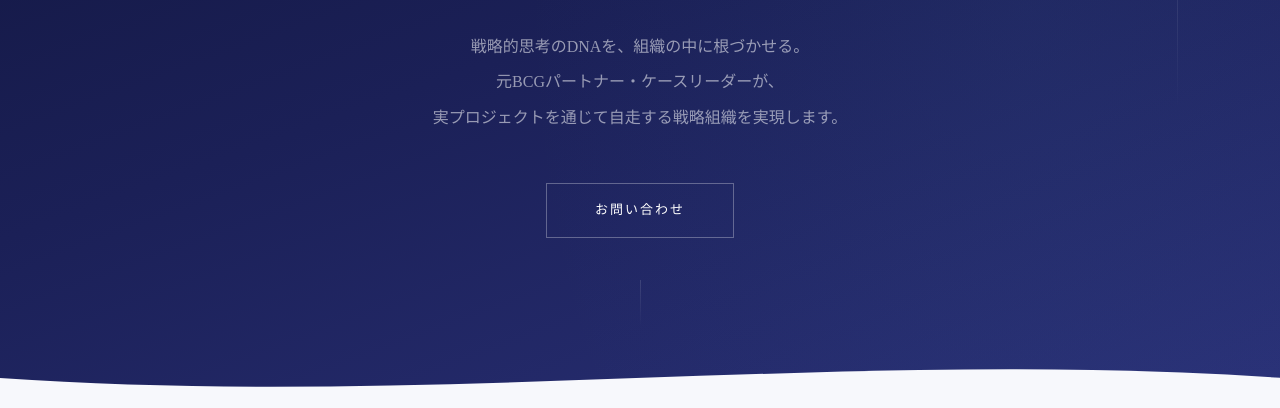
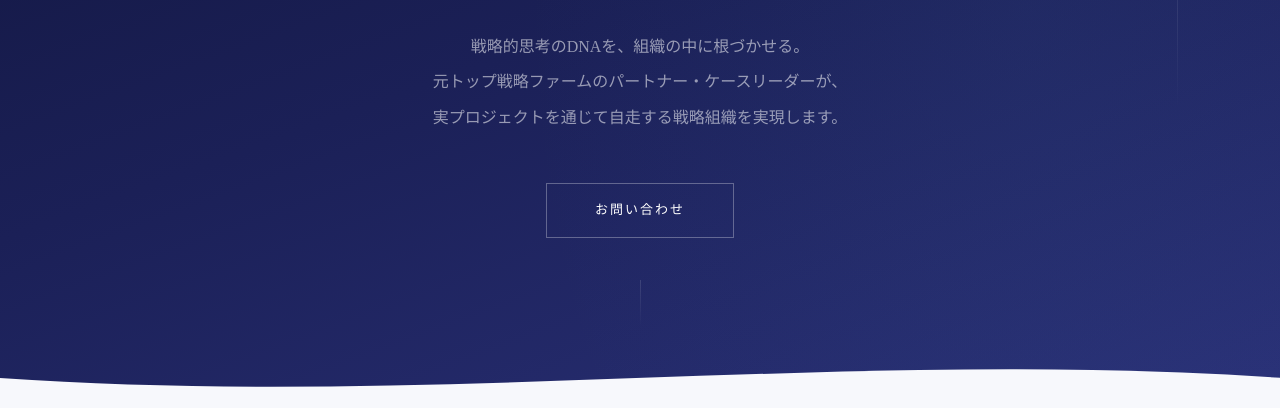
Before and after one commit to aomono/asp-website, a plain HTML site: page index.html in a window 1280 px wide. Shown: the part 392-800 px from the top of the page. Drawn offline with nearby package versions, Linux system fonts and the light colour scheme.

Commit message:
Add files via upload

```diff
--- a/index.html
+++ b/index.html
@@ -779,7 +779,7 @@
       </h1>
       <p class="hero-subtitle">
         戦略的思考のDNAを、組織の中に根づかせる。<br>
-        元BCGパートナー・ケースリーダーが、<br>
+        元トップ戦略ファームのパートナー・ケースリーダーが、<br>
         実プロジェクトを通じて自走する戦略組織を実現します。
       </p>
       <a href="#contact" class="hero-cta">お問い合わせ</a>
```
